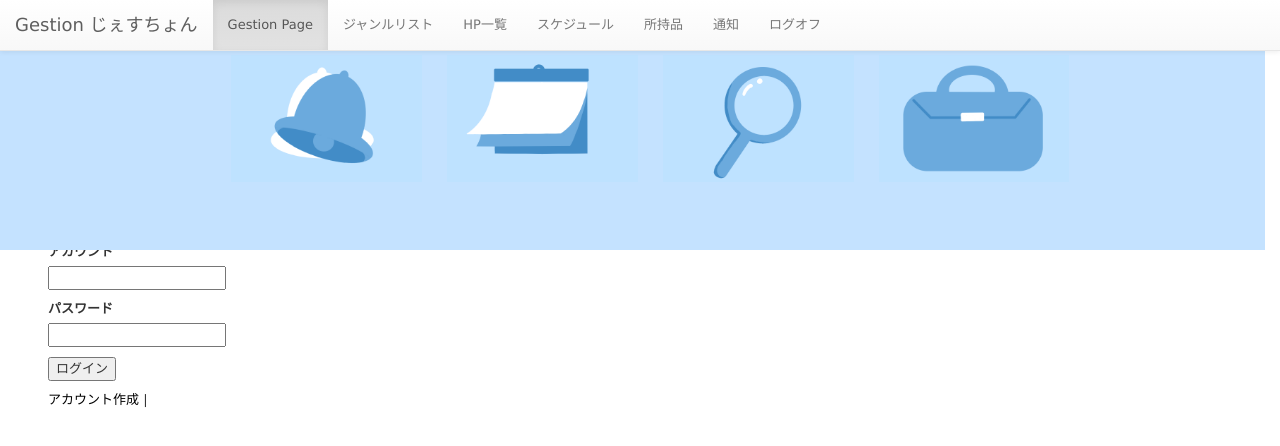
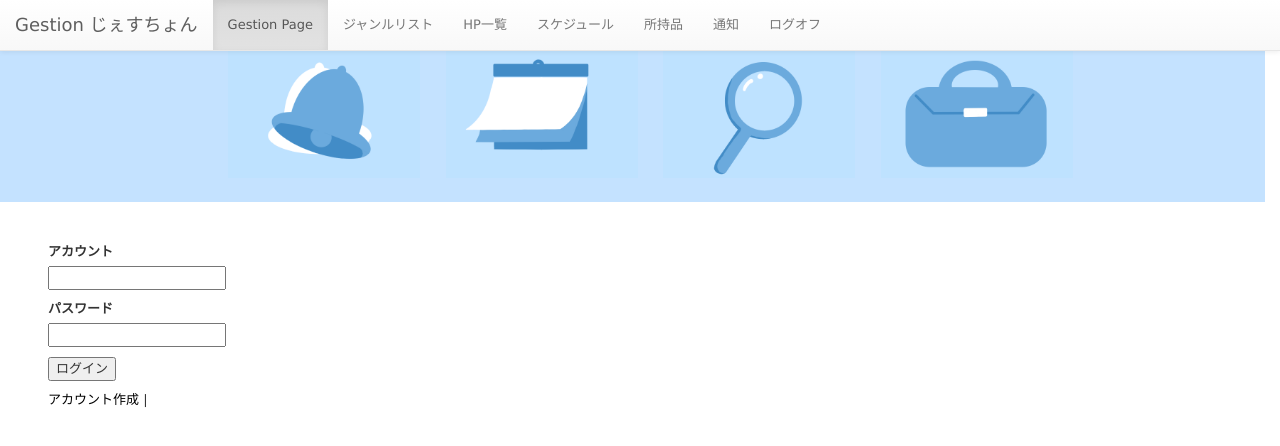
Before and after one commit to 3455mira/gestion, a Rails app: page /logins/index in a window 1280 px wide. Shown: the top 446 px of the page. Run offline with Rails 7, Linux system fonts and the light colour scheme; style sheets or scripts are compiled from the project's sources; parts of the project's set-up code (start-up, migrations or seed data) failed here and were passed over; some libraries are stand-ins or nearby versions.

Commit message:
ヘッダー微調整

```diff
--- a/app/assets/stylesheets/application.css
+++ b/app/assets/stylesheets/application.css
@@ -18,13 +18,17 @@
  table, td, th { vertical-align: middle; border: none; }
  th { border-bottom: 1px solid #DDD; }
 
+
+
  .header {
 	position: fixed;	/* ヘッダーを固定する */
 	top: 50px;				/* 上部から配置の基準位置を決める */
 	left: 0;			/* 左から配置の基準位置を決める */
 	width: 100%;		/* ヘッダーの横幅を指定する */
-	height: 25%;		/* ヘッダーの高さを指定する */
-	padding: 5px;		/* ヘッダーの余白を指定する(上下左右) */
+	height: 19%;		/* ヘッダーの高さを指定する */
+	padding: 0px;		/* ヘッダーの余白を指定する(上下左右) */
 	background-color: #c4e2ff;	/* ヘッダーの背景色を指定する */
 	color: #151058;		/* フォントの色を指定する */
-}
+ }
+
+ .avator_image {}
--- a/app/views/layouts/application.html.erb
+++ b/app/views/layouts/application.html.erb
@@ -9,6 +9,17 @@
     <%= stylesheet_link_tag    'application', media: 'all', 'data-turbolinks-track': 'reload' %>
     <%= javascript_include_tag 'application', 'data-turbolinks-track': 'reload' %>
     <meta name="viewport" content="width=device-width, initial-scale=1">
+    <script>
+    $(document).ready(function() {
+      hsize = $("img #menu1_image").height();
+      $(".avator_image").css("height", hsize + "px");
+    });
+    $(window).resize(function() {
+      hsize = $("img #menu1_image").height();
+      $(".avator_image").css("height", hsize + "px");
+    });
+    </script>
+
   </head>
 
   <body>
@@ -41,25 +52,25 @@
   </div>
   </nav>
 
-  <div class="container-fluid">
+  <div class="container-fluid headimage">
     <div class="header row">
     　<div style="float:left;width:2%">&nbsp;</div>
     　 <div style="float:left;width:15%">
     <% if session[:usr].present? %>
-      <%= image_tag show_image_user_path(session[:usr]), { :class => "img-responsive  img-circle" }  %>
+    <%= image_tag show_image_user_path(session[:usr]),{ :class => "img-responsive img-circle avator_image"} %>
       <% end %>
    　 </div>
    <div style="float:left;width:2%">&nbsp;</div>
-      <div style="float:left;width:15%"> <a href="http://localhost:3000/tuti/index" target="_blank"><img alt="Flower" img src="/assets/通知.png" onMouseOver= this.src="/assets/通知1.png" onMouseOut= this.src="/assets/通知.png"  class="img-responsive" /></a>
+   <div style="float:left;width:15%"> <a href="http://localhost:3000/tuti/index" target="_blank"><img  id="menu1_image" alt="Flower" src="/assets/通知.png" onMouseOver= this.src="/assets/通知1.png" onMouseOut= this.src="/assets/通知.png"  class="img-responsive" /></a>
    </div>
    <div style="float:left;width:2%">&nbsp;</div>
-      <div style="float:left;width:15%"> <a href="http://localhost:3000/sches" target="_blank"><img alt="Flower" img src="/assets/カレンダー.png" onMouseOver= this.src="/assets/カレンダー1.png" onMouseOut= this.src="/assets/カレンダー.png" class="img-responsive" /></a>
+   <div style="float:left;width:15%"> <a href="http://localhost:3000/sches" target="_blank"><img alt="Flower" src="/assets/カレンダー.png" onMouseOver= this.src="/assets/カレンダー1.png" onMouseOut= this.src="/assets/カレンダー.png" class="img-responsive" /></a>
    </div>
    <div style="float:left;width:2%">&nbsp;</div>
-      <div style="float:left;width:15%"> <a href="http://localhost:3000/syojis" target="_blank"><img alt="Flower"  img src="/assets/検索.png" onMouseOver= this.src="/assets/検索1.png" onMouseOut= this.src="/assets/検索.png"  class="img-responsive" /></a>
+   <div style="float:left;width:15%"> <a href="http://localhost:3000/syojis" target="_blank"><img alt="Flower" src="/assets/検索.png" onMouseOver= this.src="/assets/検索1.png" onMouseOut= this.src="/assets/検索.png"  class="img-responsive" /></a>
    </div>
    <div style="float:left;width:2%">&nbsp;</div>
-      <div style="float:left;width:15%"> <a href="http://localhost:3000/syojis" target="_blank"><img alt="Flower" img src="/assets/所持品.png" onMouseOver= this.src="/assets/所持品1.png" onMouseOut= this.src="/assets/所持品.png"   class="img-responsive" /></a>
+   <div style="float:left;width:15%"> <a href="http://localhost:3000/syojis" target="_blank"><img alt="Flower" src="/assets/所持品.png" onMouseOver= this.src="/assets/所持品1.png" onMouseOut= this.src="/assets/所持品.png"   class="img-responsive" /></a>
   </div>
   </div>
 
```
Also changed, not shown: db/schema.rb. Lines whose indentation alone changed are shown as unchanged.
